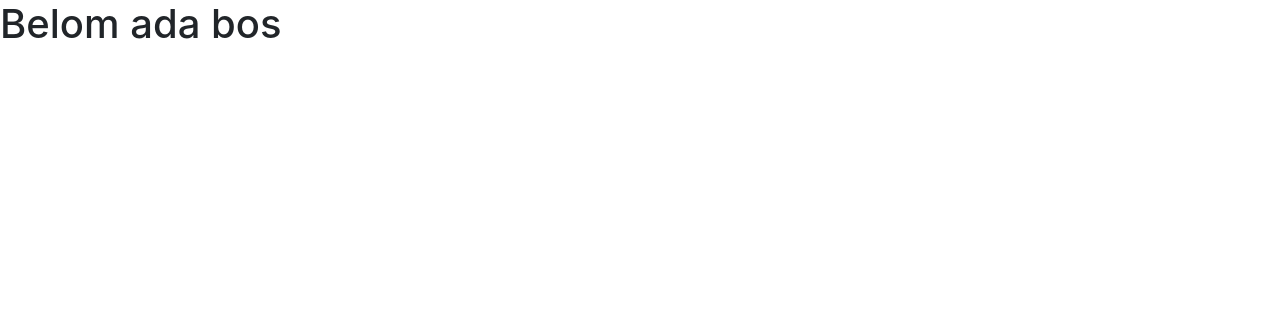
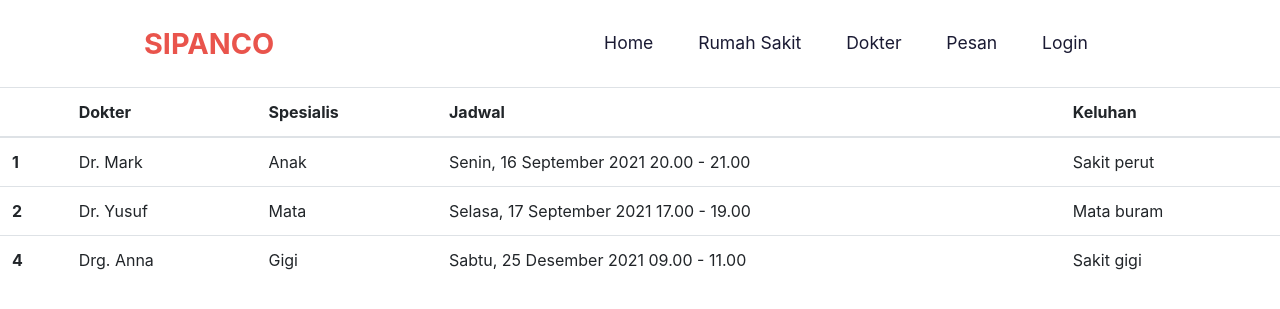
Before and after one commit to SIPANCO-RPL/django-sipanco, a Django app: template templates/showVaksin.html in a window 1280 px wide. Shown: the top 309 px of the page. Run offline with Django 3.2, Linux system fonts and the light colour scheme; the template is opened without the code that fills it, so the values that code supplies are empty; some libraries are stand-ins or nearby versions.

Commit message:
add html and urls

```diff
--- a/app/urls.py
+++ b/app/urls.py
@@ -7,4 +7,5 @@ urlpatterns = [
     path('', include('app.auth.urls', namespace='auth')),
     path('rumah-sakit', include('app.rumah_sakit.urls', namespace='rumah_sakit')),
     path('appointment', include('app.appointment.urls', namespace='appointment')),
+    path('vaksin', include('app.vaksin.urls', namespace='vaksin')),
 ]
--- /dev/null
+++ b/app/vaksin/urls.py
@@ -0,0 +1,9 @@
+from django.urls import path
+from .controller import *
+
+app_name = 'vaksin'
+
+urlpatterns = [
+    path('/addVaksin', create_vaksin, name='create_vaksin'),
+    path('/showVaksin', list_vaksin, name='list_vaksin'),
+]
--- a/templates/showVaksin.html
+++ b/templates/showVaksin.html
@@ -1,20 +1,38 @@
-<!DOCTYPE html>
-<html lang="en">
-<head>
-    <meta charset="UTF-8" />
-    <meta charset="UTF-8">
-    <meta name="viewport" content="width=device-width, initial-scale=1.0">
-    <script src="https://ajax.googleapis.com/ajax/libs/jquery/3.4.1/jquery.min.js"></script>
-    <script src="https://cdnjs.cloudflare.com/ajax/libs/popper.js/1.14.7/umd/popper.min.js" crossorigin="anonymous"></script>
-    <meta http-equiv="X-UA-Compatible" content="ie=edge" />
-    <link rel="stylesheet" href="https://stackpath.bootstrapcdn.com/bootstrap/4.3.1/css/bootstrap.min.css" integrity="sha384-ggOyR0iXCbMQv3Xipma34MD+dH/1fQ784/j6cY/iJTQUOhcWr7x9JvoRxT2MZw1T"
-          crossorigin="anonymous" />
-    <link rel="stylesheet" href="https://use.fontawesome.com/releases/v5.7.2/css/all.css" integrity="sha384-fnmOCqbTlWIlj8LyTjo7mOUStjsKC4pOpQbqyi7RrhN7udi9RwhKkMHpvLbHG9Sr"
-          crossorigin="anonymous">
-    <title>Lihat Jadwal Vaksin</title>
-</head>
-<body>
-<h1>Belom ada bos</h1>
-</table>
-</body>
-</html>
+{% extends "common/base.html" %}
+{% block content %}
+<title>Lihat Jadwal Vaksin</title>
+    <table class="table">
+        <thead>
+        <tr>
+            <th scope="col"></th>
+            <th scope="col">Dokter</th>
+            <th scope="col">Spesialis</th>
+            <th scope="col">Jadwal</th>
+            <th scope="col">Keluhan</th>
+        </tr>
+        </thead>
+        <tbody>
+        <tr>
+            <th scope="row">1</th>
+            <td>Dr. Mark</td>
+            <td>Anak</td>
+            <td>Senin, 16 September 2021 20.00 - 21.00</td>
+            <td>Sakit perut</td>
+        </tr>
+        <tr>
+            <th scope="row">2</th>
+            <td>Dr. Yusuf</td>
+            <td>Mata</td>
+            <td>Selasa, 17 September 2021 17.00 - 19.00</td>
+            <td>Mata buram</td>
+        </tr>
+        <tr>
+            <th scope="row">4</th>
+            <td>Drg. Anna</td>
+            <td>Gigi</td>
+            <td>Sabtu, 25 Desember 2021 09.00 - 11.00</td>
+            <td>Sakit gigi</td>
+        </tr>
+        </tbody>
+    </table>
+{% endblock content %}
```
Also changed, not shown: app/vaksin/accessor.py (added, +15 -0 lines), app/vaksin/controller.py (added, +19 -0 lines), app/vaksin/models.py (added, +8 -0 lines), app/vaksin/module.py (added, +8 -0 lines), app/vaksin/service.py (added, +41 -0 lines), templates/addVaksin.html (+5 -17 lines), app/vaksin/__init__.py (added).
